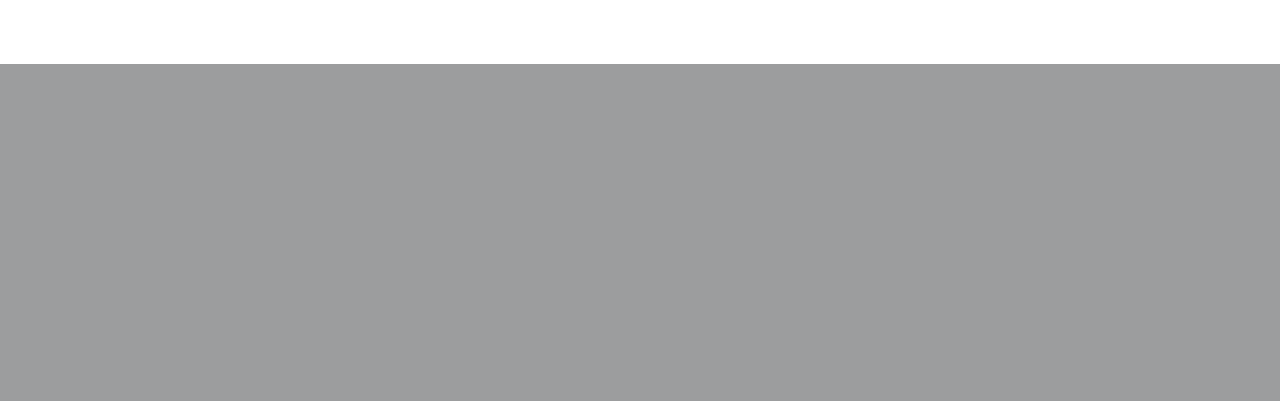
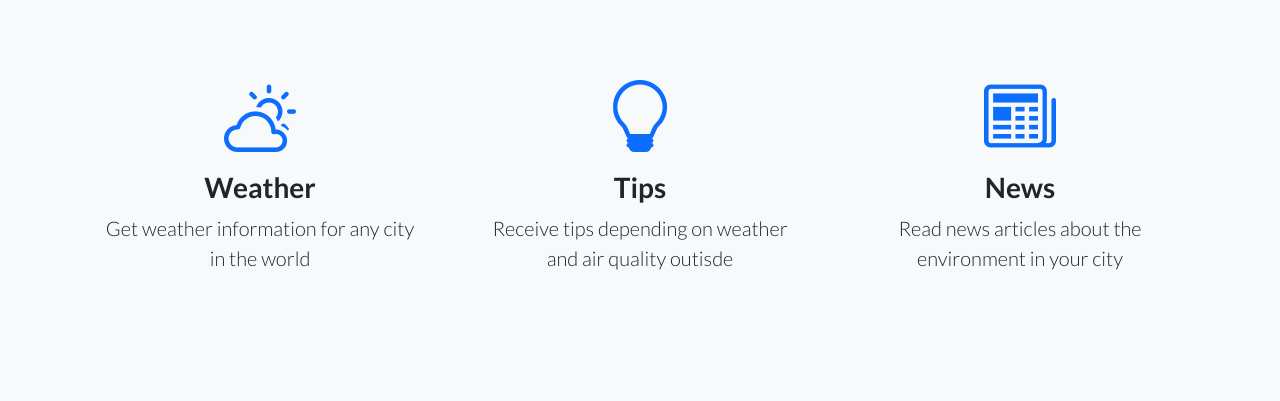
Before and after one commit to derp000/simplihacks2022-submission, a Django app: page /simplihacks/ in a window 1280 px wide. Shown: the part 736-1137 px from the top of the page. Before the commit the page ends 800 px from the top, so only its background shows below. Run offline with Django 4.2, Linux system fonts and the light colour scheme; some libraries are stand-ins or nearby versions.

Commit message:
reformat page

```diff
--- a/backend/simplihacks/templates/simplihacks/home.html
+++ b/backend/simplihacks/templates/simplihacks/home.html
@@ -6,7 +6,7 @@
         <meta name="viewport" content="width=device-width, initial-scale=1, shrink-to-fit=no" />
         <meta name="description" content="" />
         <meta name="author" content="" />
-        <title>Landing Page - Start Bootstrap Theme</title>
+        <title>Simplihacks 2022</title>
         <!-- Favicon-->
         <link rel="icon" type="image/x-icon" href="assets/favicon.ico" />
         <!-- Bootstrap icons-->
@@ -20,8 +20,7 @@
         <!-- Navigation-->
         <nav class="navbar navbar-light bg-light static-top">
             <div class="container">
-                <a class="navbar-brand" href="#!">Start Bootstrap</a>
-                <a class="btn btn-primary" href="#signup">Sign Up</a>
+                <p class="navbar-brand">Simplihacks 2022</p>
             </div>
         </nav>
         <!-- Masthead-->
@@ -31,7 +30,7 @@
                     <div class="col-xl-6">
                         <div class="text-center text-white">
                             <!-- Page heading-->
-                            <h1 class="mb-5">Generate more leads with a professional landing page!</h1>
+                            <h1 class="mb-5">Simplihacks 2022 Submission</h1>
                             <!-- Signup form-->
                             <!-- * * * * * * * * * * * * * * *-->
                             <!-- * * SB Forms Contact Form * *-->
@@ -44,11 +43,39 @@
                                 {% csrf_token %}
                                 <div class="row">
                                     <div class="col">
-                                        <input class="form-control form-control-lg" id="emailAddress" type="text" placeholder="Search" name="city" />
+                                        <input class="form-control form-control-lg" id="emailAddress" type="text" placeholder="Search City" name="city" />
                                     </div>
                                     <div class="col-auto"><button class="btn btn-primary btn-lg" id="submitButton" type="submit">Submit</button></div>
                                 </div>
                             </form>
+                        </div>
+                    </div>
+                </div>
+            </div>
+        </header>
+        <!-- Icons Grid-->
+        <section class="features-icons bg-light text-center">
+            <div class="container">
+                <div class="row">
+                    <div class="col-lg-4">
+                        <div class="features-icons-item mx-auto mb-5 mb-lg-0 mb-lg-3">
+                            <div class="features-icons-icon d-flex"><i class="bi-cloud-sun m-auto text-primary"></i></div>
+                            <h3>Weather</h3>
+                            <p class="lead mb-0">Get weather information for any city in the world</p>
+                        </div>
+                    </div>
+                    <div class="col-lg-4">
+                        <div class="features-icons-item mx-auto mb-5 mb-lg-0 mb-lg-3">
+                            <div class="features-icons-icon d-flex"><i class="bi-lightbulb m-auto text-primary"></i></div>
+                            <h3>Tips</h3>
+                            <p class="lead mb-0">Receive tips depending on weather and air quality outisde</p>
+                        </div>
+                    </div>
+                    <div class="col-lg-4">
+                        <div class="features-icons-item mx-auto mb-0 mb-lg-3">
+                            <div class="features-icons-icon d-flex"><i class="bi-newspaper m-auto text-primary"></i></div>
+                            <h3>News</h3>
+                            <p class="lead mb-0">Read news articles about the environment in your city</p>
                         </div>
                     </div>
                 </div>
```
